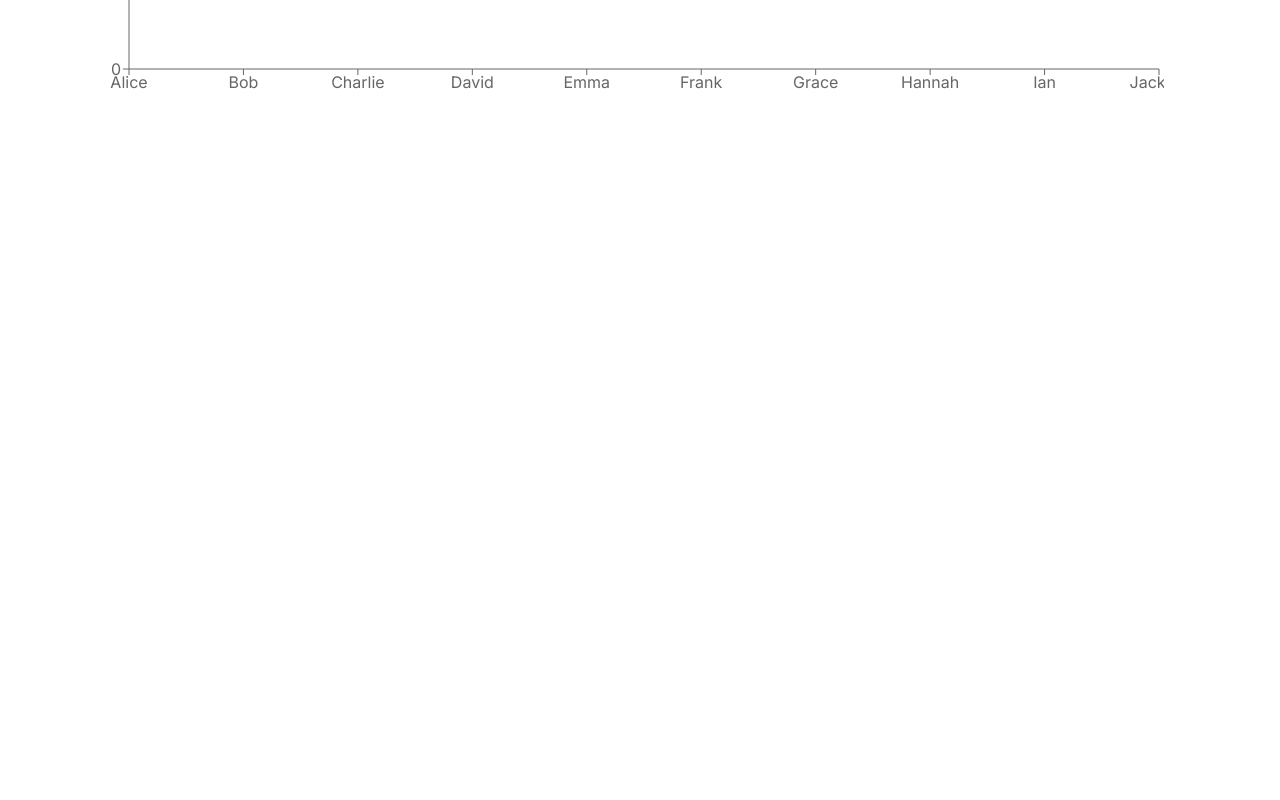
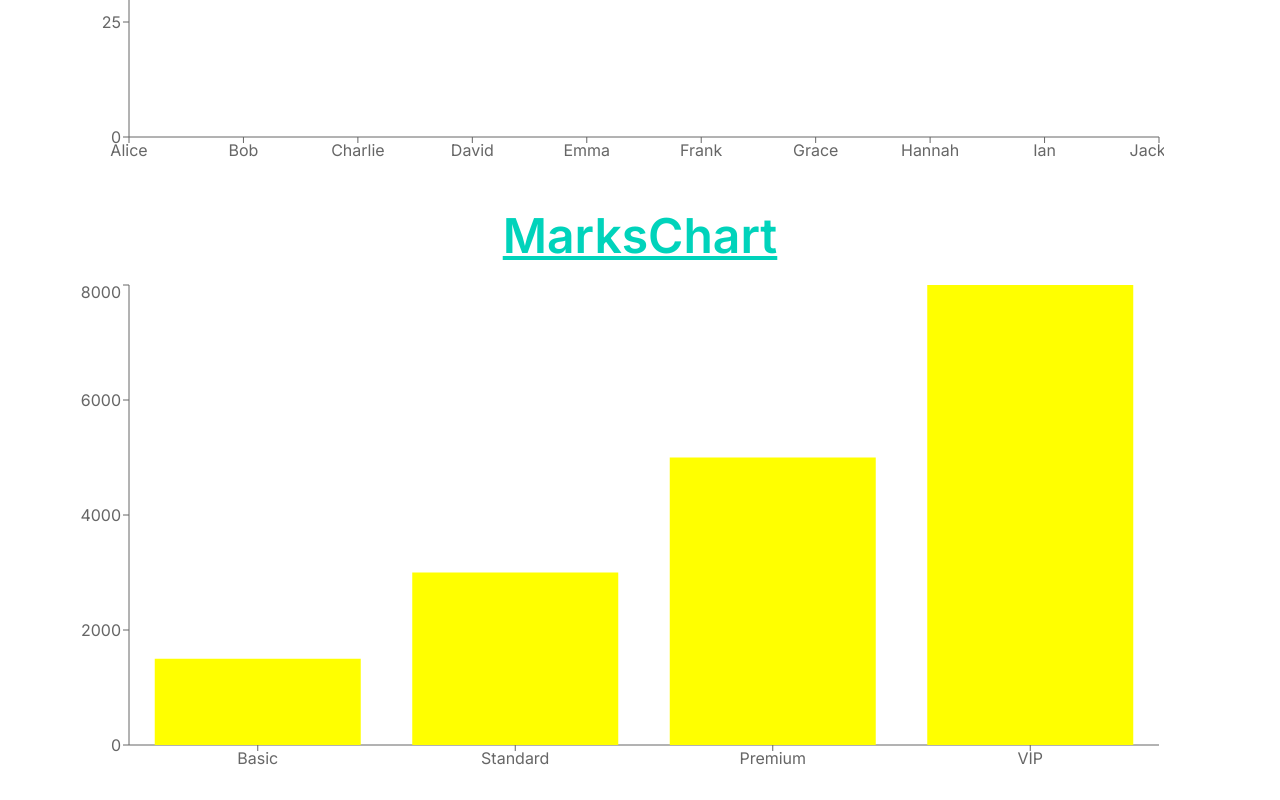
Before and after one commit to Abdurrobr34l/react-module42, a React (Vite) app: page /blog in a window 1280 px wide. Shown: the part 1784-2584 px from the top of the page. Before the commit the page ends 1908 px from the top, so only its background shows below. Built offline with nearby package versions, Linux system fonts and the light colour scheme.

Commit message:
Installed Axious  and created an file with it

```diff
--- a/package.json
+++ b/package.json
@@ -11,6 +11,7 @@
   },
   "dependencies": {
     "@tailwindcss/vite": "^4.1.13",
+    "axios": "^1.12.2",
     "lucide-react": "^0.544.0",
     "react": "^19.1.1",
     "react-dom": "^19.1.1",
--- a/src/App.jsx
+++ b/src/App.jsx
@@ -6,8 +6,14 @@ import CustomHeader from "./components/header/CustomHeader";
 import PricingOpt from "./components/pricing/PricingOpt";
 import { Suspense } from "react";
 import ResultChart from "./components/resultChart/ResultChart";
+import axios from "axios";
+import MarksChart from "./components/marksChart/MarksChart";
 
-const pricingPromise = fetch("PricingData.json").then(response => response.json());
+const pricingPromise = fetch("PricingData.json").then((response) =>
+  response.json()
+);
+
+const marksPromise = axios.get("PricingData.json");
 
 function App() {
   return (
@@ -19,10 +25,23 @@ function App() {
         </header>
 
         <main>
-          <Suspense fallback={<span className="loading loading-spinner loading-lg"></span>}>
+          <Suspense
+            fallback={
+              <span className="loading loading-spinner loading-lg"></span>
+            }
+          >
             <PricingOpt pricingPromise={pricingPromise}></PricingOpt>
           </Suspense>
+
           <ResultChart></ResultChart>
+
+          <Suspense
+            fallback={
+              <span className="loading loading-spinner loading-lg"></span>
+            }
+          >
+            <MarksChart marksPromise={marksPromise}></MarksChart>
+          </Suspense>
         </main>
       </Container>
     </>
--- /dev/null
+++ b/src/Components/marksChart/MarksChart.jsx
@@ -0,0 +1,23 @@
+import React, { use } from "react";
+import { Bar, BarChart, Tooltip, XAxis, YAxis } from "recharts";
+
+const MarksChart = ({ marksPromise }) => {
+  const marksResponse = use(marksPromise);
+  const marksData = marksResponse.data;
+  // console.log(marksData);
+
+  return (
+    <>
+      <h1 className="title my-10">MarksChart</h1>
+
+      <BarChart width={1100} height={500} data={marksData}>
+        <XAxis dataKey={"name"}></XAxis>
+        <YAxis></YAxis>
+        <Tooltip></Tooltip>
+        <Bar dataKey={"price"} fill="yellow"></Bar>
+      </BarChart>
+    </>
+  );
+};
+
+export default MarksChart;
--- a/src/Components/pricing/PricingOpt.jsx
+++ b/src/Components/pricing/PricingOpt.jsx
@@ -8,7 +8,7 @@ const PricingOpt = ({pricingPromise}) => {
   return (
     <>
       <div className="my-5 md:my-12">
-        <h1 className="mb-5 text-5xl font-semibold text-center text-accent underline">Our Pricing</h1>
+        <h1 className="title">Our Pricing</h1>
 
         <div className="grid grid-cols-1 gap-7 py-7 md:grid-cols-2 xl:grid-cols-3">
           {
--- a/src/Components/resultChart/ResultChart.jsx
+++ b/src/Components/resultChart/ResultChart.jsx
@@ -17,6 +17,7 @@ const resultData = [
 const ResultChart = () => {
   return (
     <>
+    <h1 className="title">ResultChart</h1>
       <div>
         <LineChart width={1100} height={500} data={resultData}>
         <XAxis dataKey={"name"}></XAxis>
--- a/src/index.css
+++ b/src/index.css
@@ -12,6 +12,9 @@
 @import "tailwindcss";
 @plugin "daisyui";
 
+.title {
+  @apply mb-5 text-5xl font-semibold text-center text-accent underline;
+}
 
 /** HEADER START */
 .togglerIcon {
```
Also changed, not shown: 1 other file (tests, documents, lock files or other folders).
